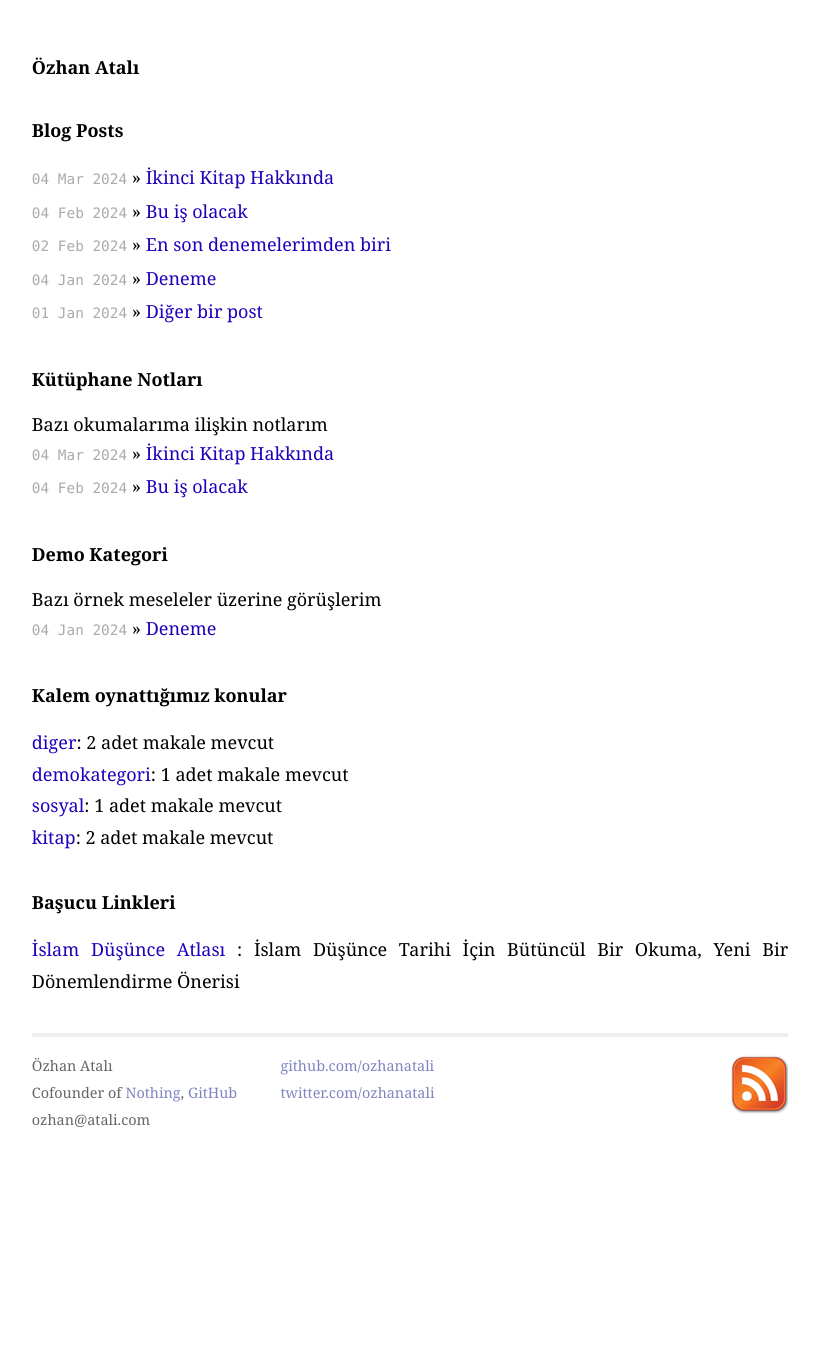
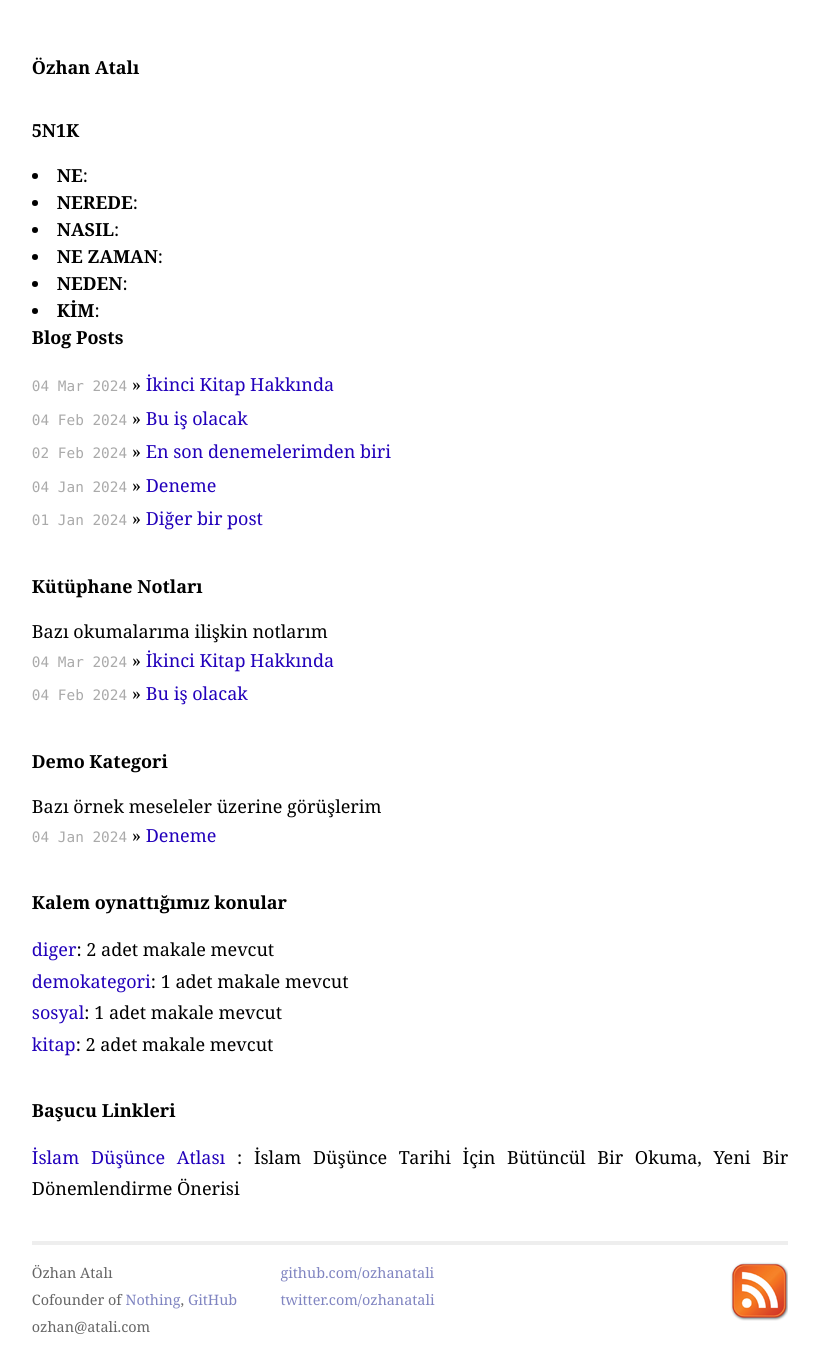
Before and after one commit to ozhanatali/ozhanatali.github.io, a Jekyll site: the page built from index.html, in a window 1280 px wide. Shown: the whole page, without its empty margins (230-1049 px from the left). Built offline with Jekyll 4.4.1, drawn with Linux system fonts in a browser that asks for light colours; before the commit the page ends 1147 px from its top, so only the background shows below that.

Commit message:
Update index.html

```diff
--- a/index.html
+++ b/index.html
@@ -9,7 +9,20 @@ title: Özhan Atalı
 {% endfor %}
 
 
+
 <div id="home">
+
+<! –– 5N1K Girişi  ––>
+
+<h1>5N1K</h1>
+   <li><b>NE</b>:</li>
+   <li><b>NEREDE</b>:</li>
+   <li><b>NASIL</b>:</li>
+   <li><b>NE ZAMAN</b>:</li>
+   <li><b>NEDEN</b>:</li>
+   <li><b>KİM</b>:</li>
+
+
   <h1>Blog Posts</h1>
   <ul class="posts">
     {% for post in site.posts %}
@@ -49,3 +62,7 @@ title: Özhan Atalı
       <li><a href={{ linkcik.link }} target="_blank" rel="noopener noreferrer"> {{ linkcik.baslik }} </a>: {{ linkcik.aciklama }} </li>
     {% endfor %}
   </ul>
+
+
+
+</div>
```
